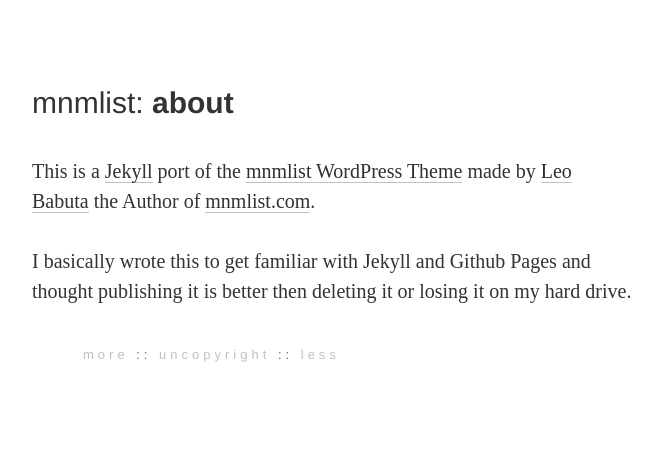
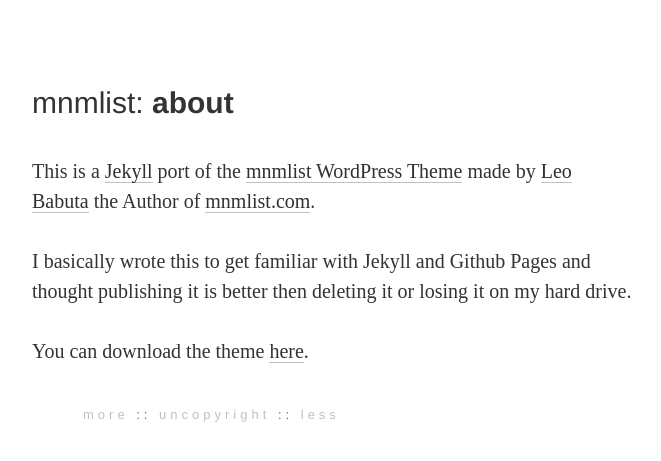
Before and after one commit to bernikr/mnmlist-theme, a Jekyll site: the page built from about.md, in a window 1280 px wide. Shown: the top 461 px of the page, without its empty margins (40-701 px from the left). Built offline with Jekyll 4.4.1, drawn with Linux system fonts in a browser that asks for light colours.

Commit message:
adding links to the repository

```diff
--- a/about.md
+++ b/about.md
@@ -5,7 +5,10 @@
 
 I basically wrote this to get familiar with Jekyll and Github Pages and thought publishing it is better then deleting it or losing it on my hard drive.
 
+You can download the theme [here].
+
 [Jekyll]: https://jekyllrb.com/
 [mnmlist WordPress Theme]: http://mnmlist.com/theme/
 [Leo Babuta]: http://leobabauta.com/
 [mnmlist.com]: http://mnmlist.com/
+[here]: https://github.com/bernikr/mnmlist-theme
```
Also changed, not shown: _posts/2016-04-03-minimal.md (+2 -0 lines).
